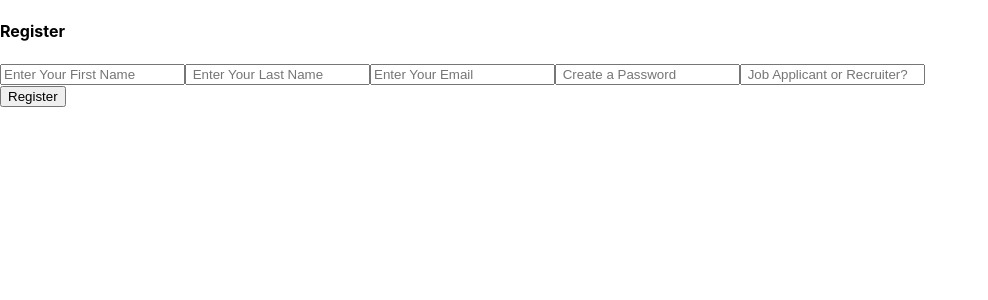
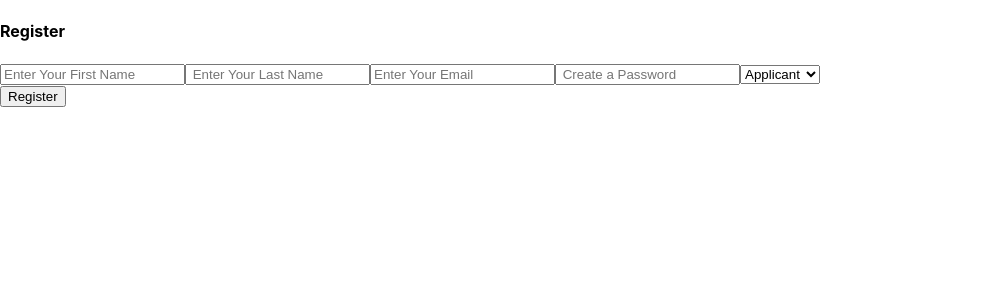
Before and after one commit to BloomTech-Labs/Job-Funnel-fe, a React (Create React App) app: page /register in a window 1280 px wide. Shown: the top 300 px of the page, without its empty margins (0-988 px from the left). Built offline with nearby package versions, Linux system fonts and the light colour scheme.

Commit message:
added dropdown

```diff
--- a/src/components/RegisterForm.js
+++ b/src/components/RegisterForm.js
@@ -12,7 +12,6 @@ const RegisterForm = (props) => {
     email:'',
     password:'',
     user_type: ''
-    // isLoggedIn: false
   })
 
   const handleChange = event => {
@@ -20,6 +19,7 @@ const RegisterForm = (props) => {
   }
 
   console.log('set register', register)
+
   const handleSubmit = event => {
     console.log('set register 2', register)
     event.preventDefault();
@@ -84,19 +84,19 @@ const RegisterForm = (props) => {
                         onChange={handleChange}
                     />
 
-                    <input
+                    {/* <input
                         type="text"
                         name="user_type"
                         placeholder=" Job Applicant or Recruiter?"
                         value={register.user_type}
                         onChange={handleChange}
-                    />
+                    /> */}
 
-                        {/* <select value={register.user_type} onChange={handleChange}>
-                            <option value="applicant">Applicant</option>
-                            <option value="recruiter">Recruiter</option>
-                            <option value="company">Company</option>
-                        </select> */}
+                        <select name="user_type" onChange={handleChange}>
+                            <option value={"applicant"}>Applicant</option>
+                            <option value={"recruiter"}>Recruiter</option>
+                            <option value={"company"}>Company</option>
+                        </select>
                 </div>
                 <button onClick={handleSubmit}>Register</button>
             </form>
```
